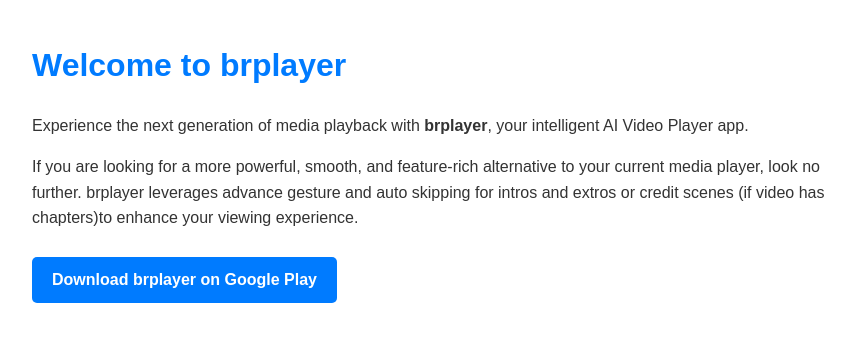
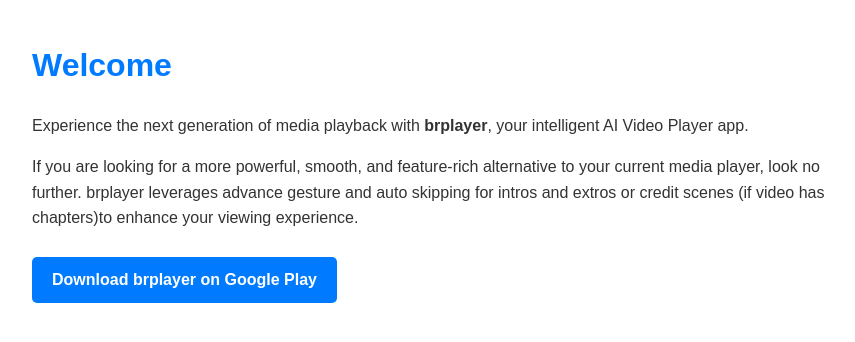
Before and after one commit to brplayer-help/brplayer-help.github.io, a plain HTML site: page index.html in a window 1280 px wide. Shown: the whole page, without its empty margins (208-1063 px from the left). Drawn offline with Linux system fonts and the light colour scheme.

Commit message:
Update index.html

```diff
--- a/index.html
+++ b/index.html
@@ -19,7 +19,7 @@
 </head>
 <body>
     <header>
-        <h1>Welcome to brplayer</h1>
+        <h1>Welcome</h1>
     </header>
 
     <main>
```
